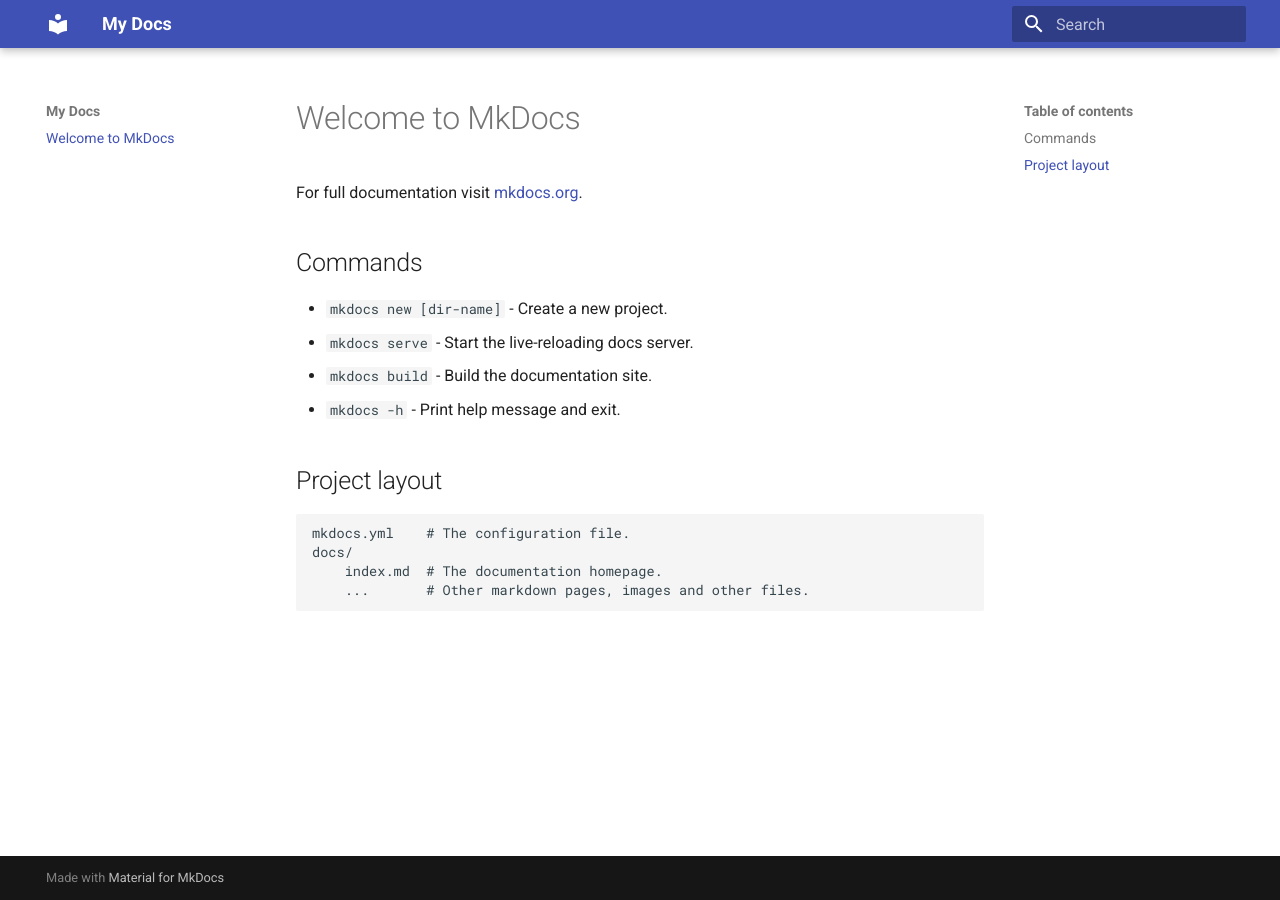
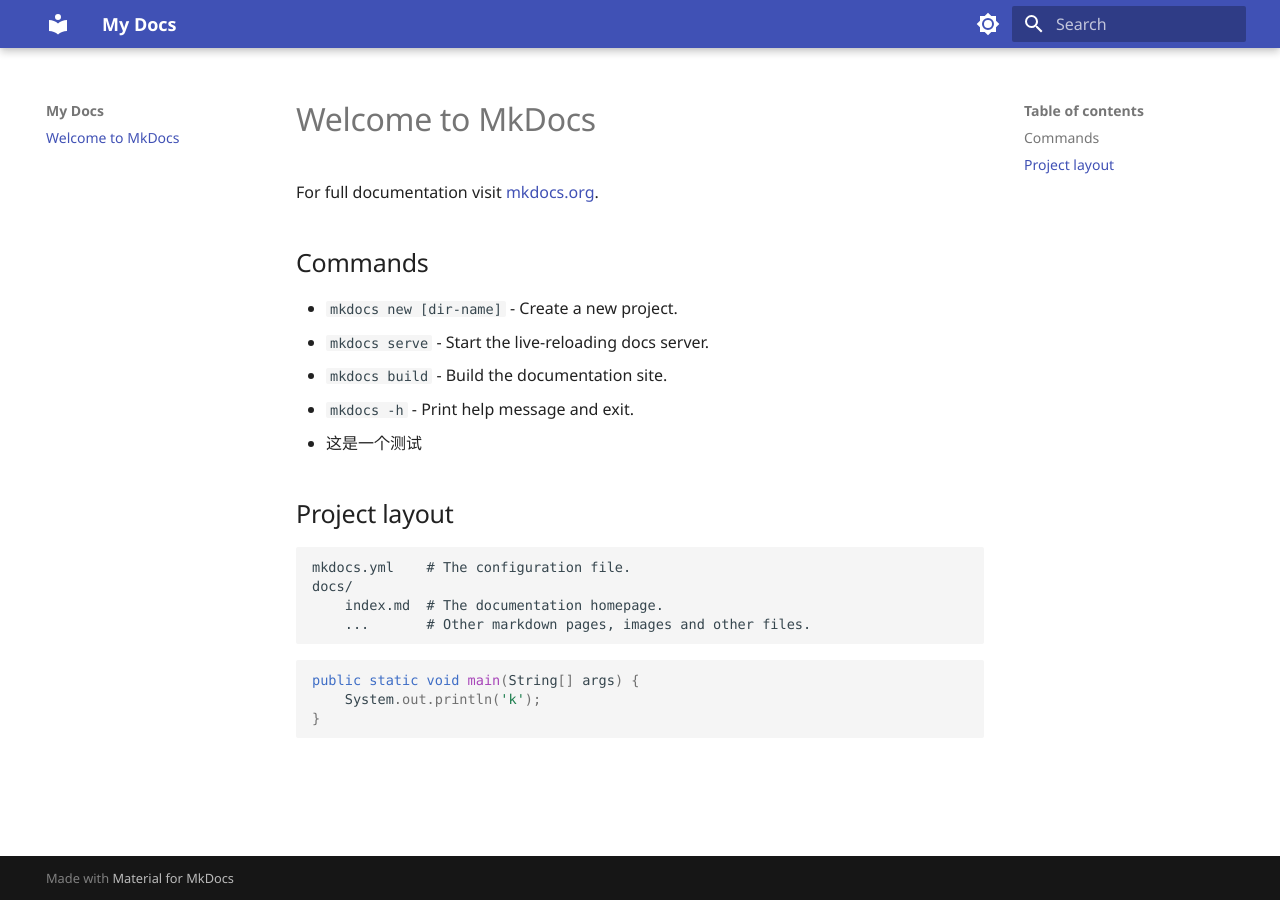
Before and after one commit to 1024MrL/blog, an MkDocs documentation site: the page built from docs/index.md, in a window 1280 px wide. Built offline with MkDocs 1.6.1 and Material for MkDocs 9.7.7, drawn with Linux system fonts in a browser that asks for light colours.

Commit message:
Changes to be committed: 	modified:   docs/index.md 	new file:   docs/stylesheets/CascadiaMono.woff2 	new file:   docs/stylesheets/SEGOEUI.TTF 	new file:   docs/stylesheets/extra.css 	modified:   mkdocs.yml

````diff
--- a/docs/index.md
+++ b/docs/index.md
@@ -8,6 +8,7 @@
 * `mkdocs serve` - Start the live-reloading docs server.
 * `mkdocs build` - Build the documentation site.
 * `mkdocs -h` - Print help message and exit.
+* 这是一个测试
 
 ## Project layout
 
@@ -15,3 +16,9 @@
     docs/
         index.md  # The documentation homepage.
         ...       # Other markdown pages, images and other files.
+
+```java
+public static void main(String[] args) {
+    System.out.println('k');
+}
+```
--- /dev/null
+++ b/docs/stylesheets/extra.css
@@ -0,0 +1,14 @@
+:root {
+    --md-primary-fg-color:        #0067b8;
+    --md-primary-fg-color--light: #0067b8;
+    --md-primary-fg-color--dark:  #0067b8;
+
+    --md-text-font: "Segoe UI";
+    --md-code-font: "Cascadia";
+  }
+
+  @font-face {
+    font-family: 'Segoe UI', 'Cascadia';
+    src: url('SEGOEUI.TTF') format('truetype'),
+         url('CascadiaMono.woff2') format('woff2');
+  }
--- a/mkdocs.yml
+++ b/mkdocs.yml
@@ -1,3 +1,29 @@
 site_name: My Docs
 theme:
   name: material
+
+  palette:
+    - scheme: default
+      toggle:
+        icon: material/brightness-7
+        name: Switch to dark mode
+
+    - scheme: slate
+      toggle:
+        icon: material/brightness-4
+        name: Switch to light mode
+
+      primary: custom
+      accent: blue
+
+extra_css:
+  - stylesheets/extra.css
+
+markdown_extensions:
+  - pymdownx.highlight:
+      anchor_linenums: true
+      line_spans: __span
+      pygments_lang_class: true
+  - pymdownx.inlinehilite
+  - pymdownx.snippets
+  - pymdownx.superfences
````
Also changed, not shown: docs/stylesheets/CascadiaMono.woff2 (added), docs/stylesheets/SEGOEUI.TTF (added).
